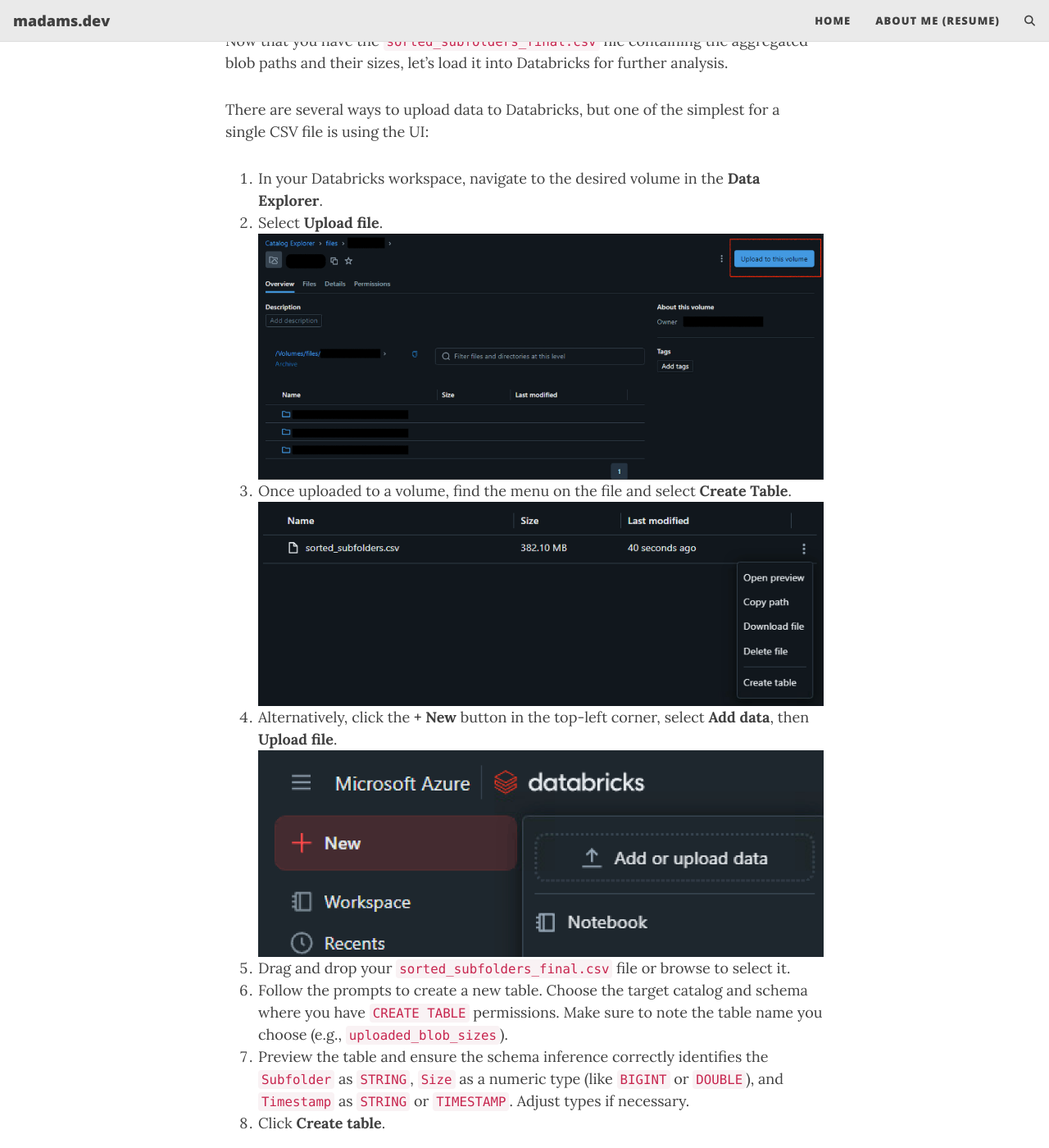
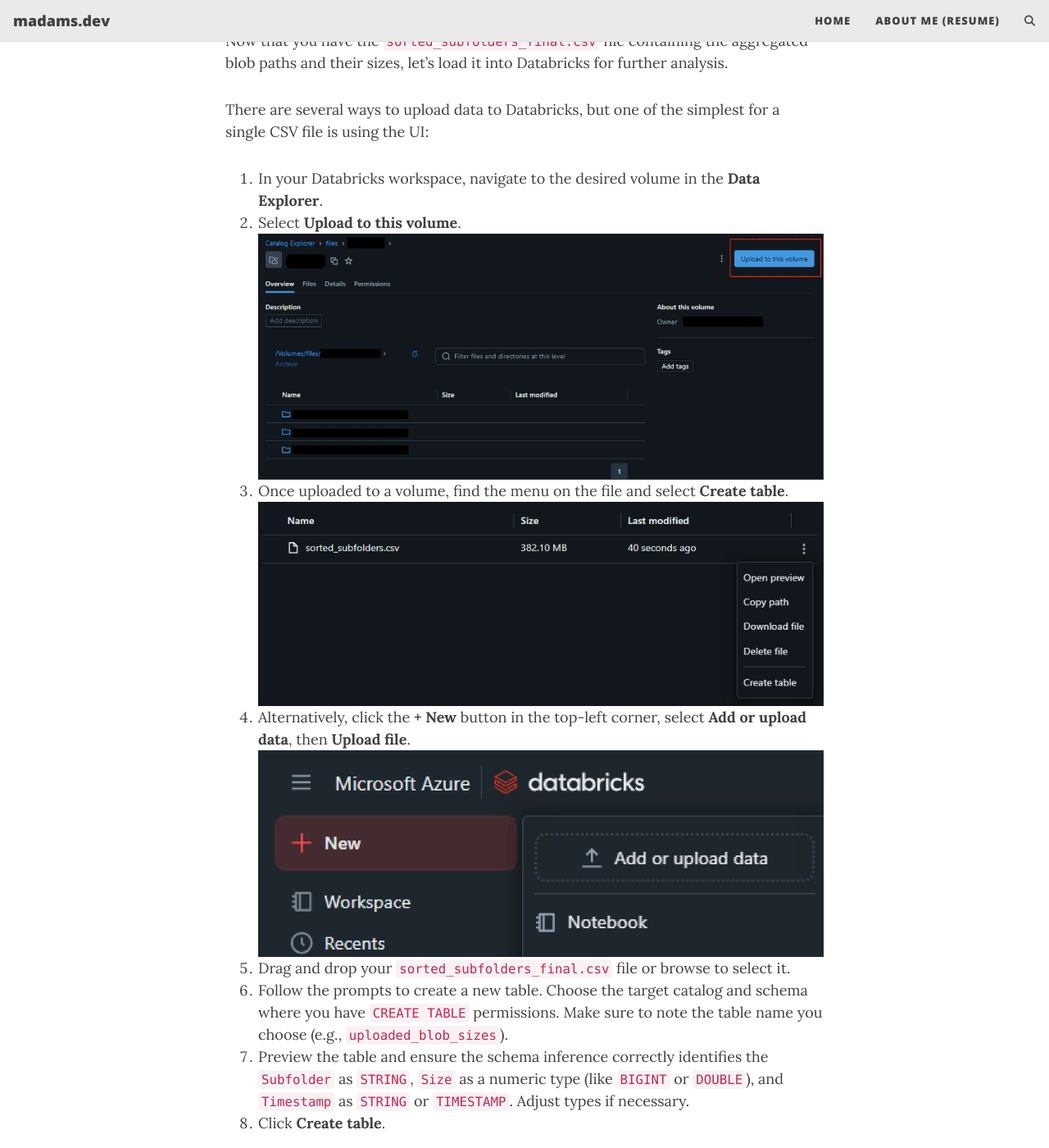
Before and after one commit to sysopmatt/madams-dev, a Jekyll site: the page built from _posts/2025-04-26-getting-a-handle-on-the-blobs-behind-unity-catalog.md, in a window 1280 px wide and 1400 px high, scrolled down 5085 px. Shown: the whole window at 82% size. Built offline with Jekyll 4.4.1, drawn with Linux system fonts in a browser that asks for light colours; comment, search, counter and statistics services are not loaded.

Commit message:
Update 2025-04-26-getting-a-handle-on-the-blobs-behind-unity-catalog.md

```diff
--- a/_posts/2025-04-26-getting-a-handle-on-the-blobs-behind-unity-catalog.md
+++ b/_posts/2025-04-26-getting-a-handle-on-the-blobs-behind-unity-catalog.md
@@ -182,11 +182,11 @@
 There are several ways to upload data to Databricks, but one of the simplest for a single CSV file is using the UI:
 
 1.  In your Databricks workspace, navigate to the desired volume in the **Data Explorer**.
-2.  Select **Upload file**.
+2.  Select **Upload to this volume**.
     ![Databricks Upload Data Dialog](/assets/img/dbx-upload-dialog.png "Databricks UI: Upload data dialog")
-3.  Once uploaded to a volume, find the menu on the file and select **Create Table**.
+3.  Once uploaded to a volume, find the menu on the file and select **Create table**.
     ![Databricks Create Table Preview](/assets/img/dbx-create-table-preview.png "Databricks UI: Create table preview screen")
-4.  Alternatively, click the **+ New** button in the top-left corner, select **Add data**, then **Upload file**.
+4.  Alternatively, click the **+ New** button in the top-left corner, select **Add or upload data**, then **Upload file**.
     ![Databricks Add Data Menu](/assets/img/dbx-add-data-menu.png "Databricks UI: + New -> Add data")
 5.  Drag and drop your `sorted_subfolders_final.csv` file or browse to select it.
 6.  Follow the prompts to create a new table. Choose the target catalog and schema where you have `CREATE TABLE` permissions. Make sure to note the table name you choose (e.g., `uploaded_blob_sizes`).
```
